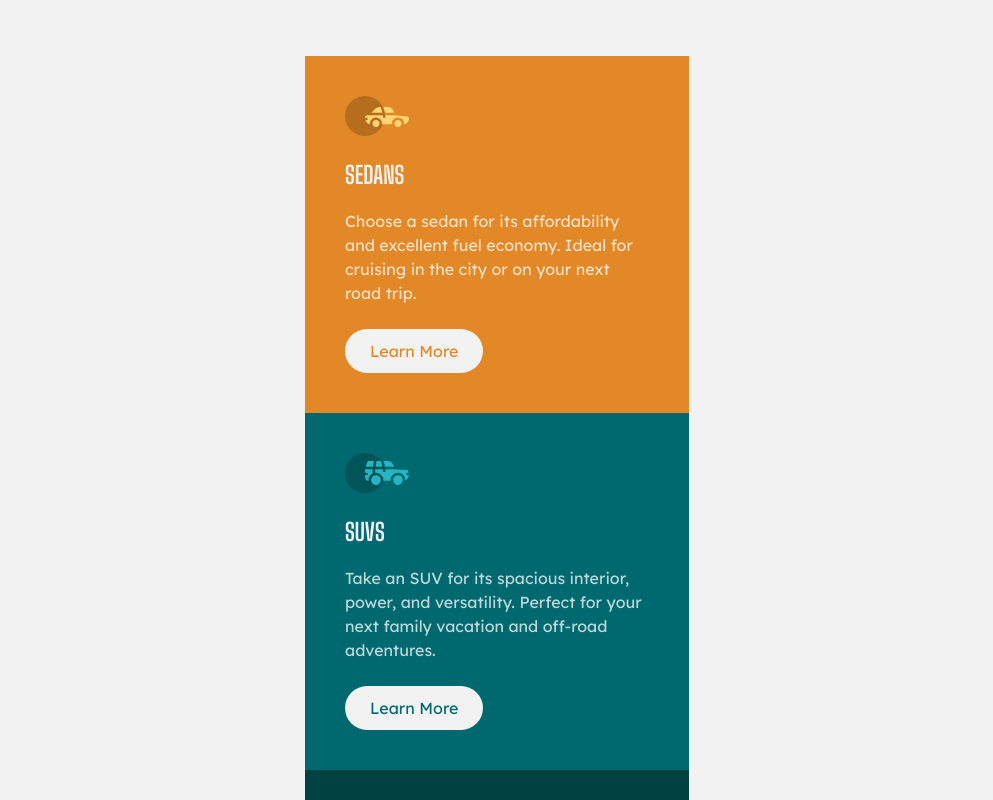
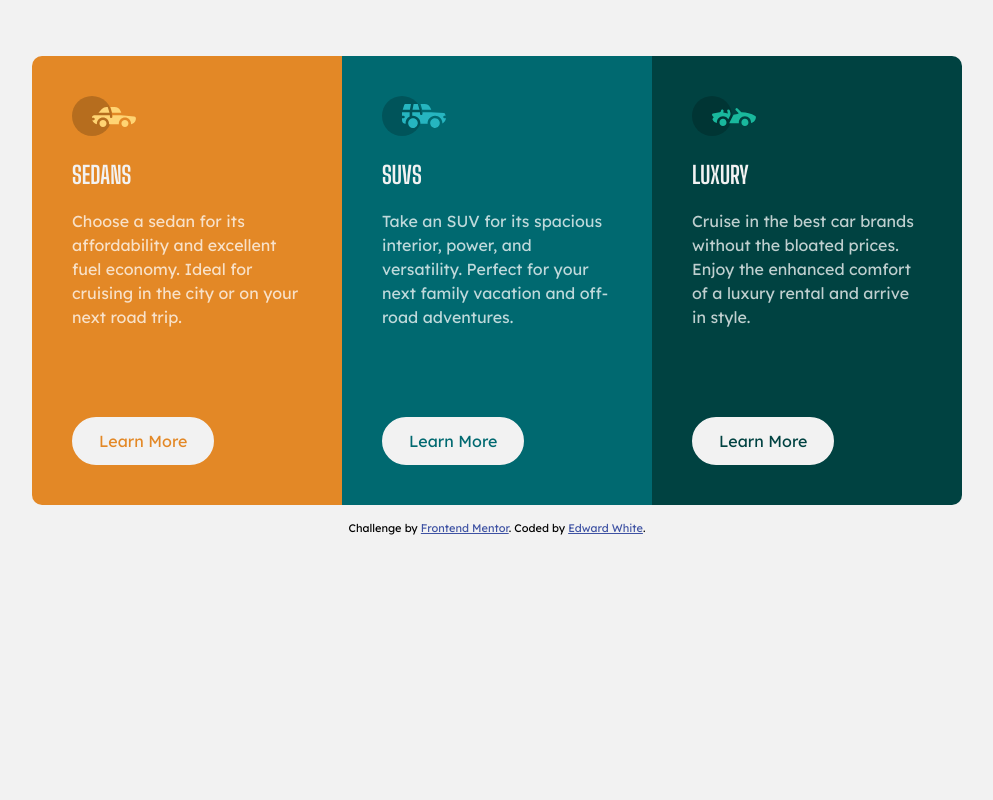
Before and after one commit to ewhite1999/3-column-preview-card-component-main, a plain HTML site: page index.html in a window 1280 px wide. Shown: the top 800 px of the page, without its empty margins (143-1136 px from the left). Drawn offline with Linux system fonts and the light colour scheme.

Commit message:
finished styling

```diff
--- a/style.css
+++ b/style.css
@@ -26,12 +26,14 @@ main {
 
 #sedan {
   background-color: var(--bright_orange);
+  border-radius: 10px 10px 0 0;
 }
 #suvs {
   background-color: var(--dark_cyan);
 }
 #luxury {
   background-color: var(--very_dark_cyan);
+  border-radius: 0 0 10px 10px;
 }
 .title {
   color: var(--basically_white);
@@ -44,7 +46,9 @@ main {
   padding: 12px 25px;
   border-radius: 50px;
   display: inline-block;
+  border: 2px solid var(--basically_white);
 }
+
 #sedan .learn_more {
   color: var(--bright_orange);
 }
@@ -54,12 +58,34 @@ main {
 #luxury .learn_more {
   color: var(--very_dark_cyan);
 }
+.learn_more:hover {
+  background-color: inherit;
+  color: var(--basically_white) !important;
+}
 
 .card {
   padding: 2.5em;
+  max-width: 310px;
 }
 
 .desc {
   line-height: 1.5;
   margin: 0 0 1.5em 0;
 }
+
+@media screen and (min-width: 1000px) {
+  main {
+    display: flex;
+    justify-content: center;
+    max-width: 2000px;
+  }
+  .learn_more {
+    margin-top: 4em;
+  }
+  #sedan {
+    border-radius: 10px 0 0 10px;
+  }
+  #luxury {
+    border-radius: 0 10px 10px 0;
+  }
+}
```
